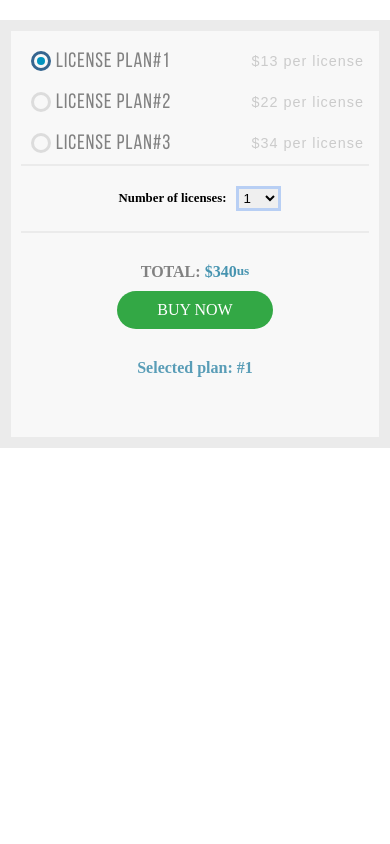
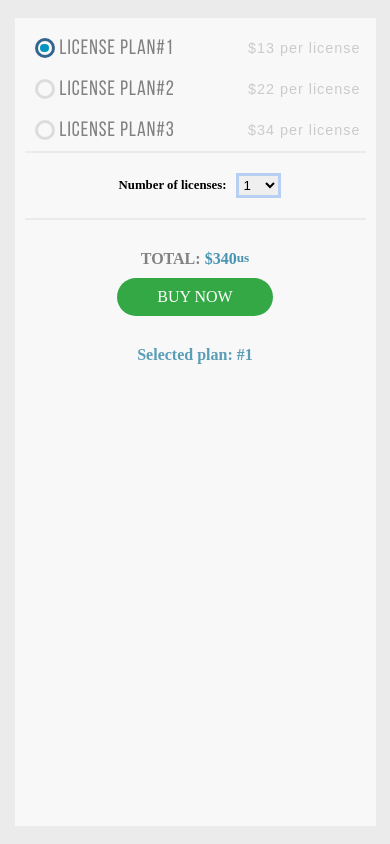
Before and after one commit to bokievkhushnud/test_form, a plain HTML site: page index.html in a window 390 px wide. Drawn offline with Linux system fonts and the light colour scheme.

Commit message:
Update style.css

```diff
--- a/style.css
+++ b/style.css
@@ -3,7 +3,7 @@
     box-sizing: border-box;
 }
 body{
-    padding-top: 5%;
+    padding-top: 9vh;
 }
 .container{
     position: relative;
@@ -132,19 +132,33 @@ sup{
 
 @media only screen and (max-width: 900px) {
     .container {
-      height: 100%;
-      width: 50%;
+
+        height: 100%;
+        width: 50%;
     }
   }
 @media only screen and (max-width: 760px) {
-    .container {
+    .container{
+
         height: 100%;
         width: 70%;
+
     }
+
   }
 @media only screen and (max-width: 500px) {
     .container {
-        height: 100%;
+        display: flex;
+        justify-content: center;
+        align-items: center;
+        height: 100vh;
         width: 100%;
     }
+    form{
+        height: 97%;
+        width: 95%;
+    }
+    body{
+        padding:0;
+    }
   }
```
